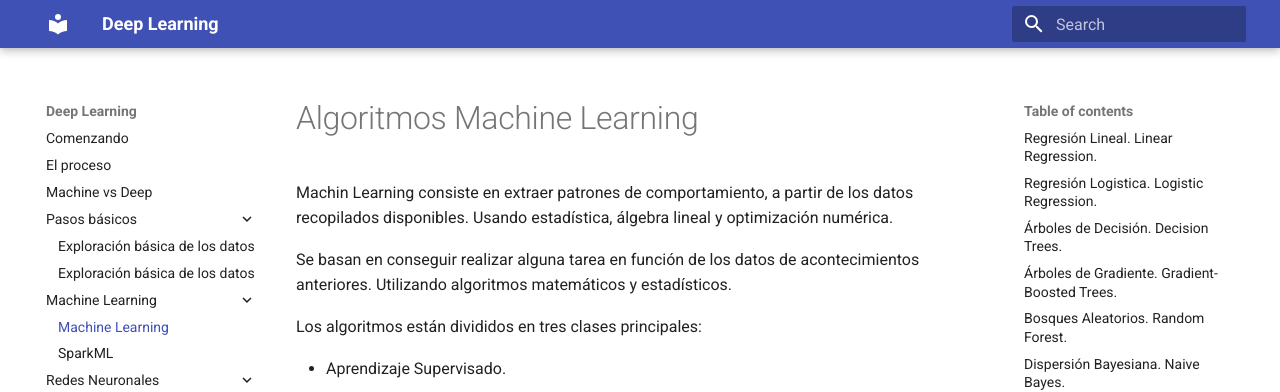
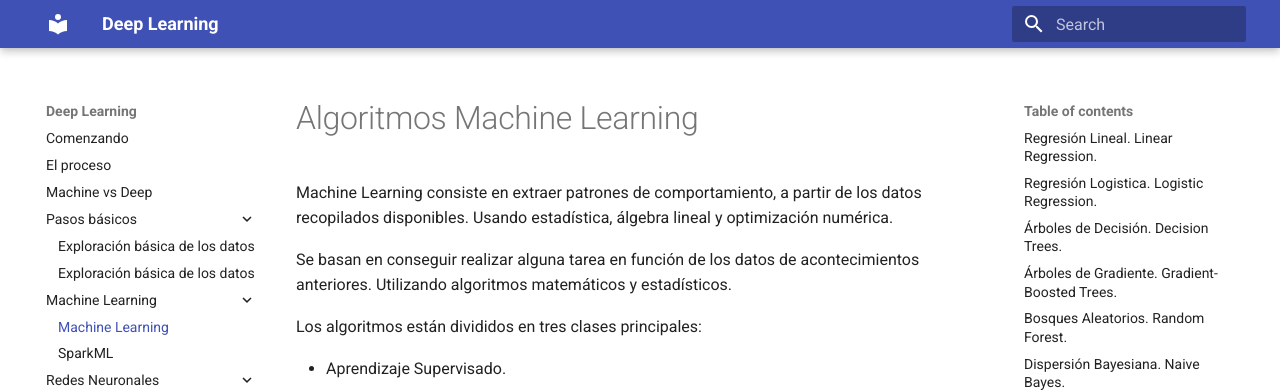
Before and after one commit to sever8a/neuronal, an MkDocs documentation site: the page built from zonex/machinelearning.md, in a window 1280 px wide and 900 px high. Shown: the top 392 px of the window. Built offline with MkDocs 1.6.1 and Material for MkDocs 9.7.7, drawn with Linux system fonts in a browser that asks for light colours.

Commit message:
arreglito

```diff
--- a/zonex/machinelearning.md
+++ b/zonex/machinelearning.md
@@ -1,6 +1,6 @@
 # Algoritmos Machine Learning
 
-Machin Learning consiste en extraer patrones de comportamiento, a partir de los datos recopilados disponibles. Usando estadística, álgebra lineal y optimización numérica.
+Machine Learning consiste en extraer patrones de comportamiento, a partir de los datos recopilados disponibles. Usando estadística, álgebra lineal y optimización numérica.
 
 Se basan en conseguir realizar alguna tarea en función de los datos de acontecimientos anteriores. Utilizando algoritmos matemáticos y estadísticos.
 
```
Also changed, not shown: other parts of zonex/machinelearning.md (+3 -1 lines).
